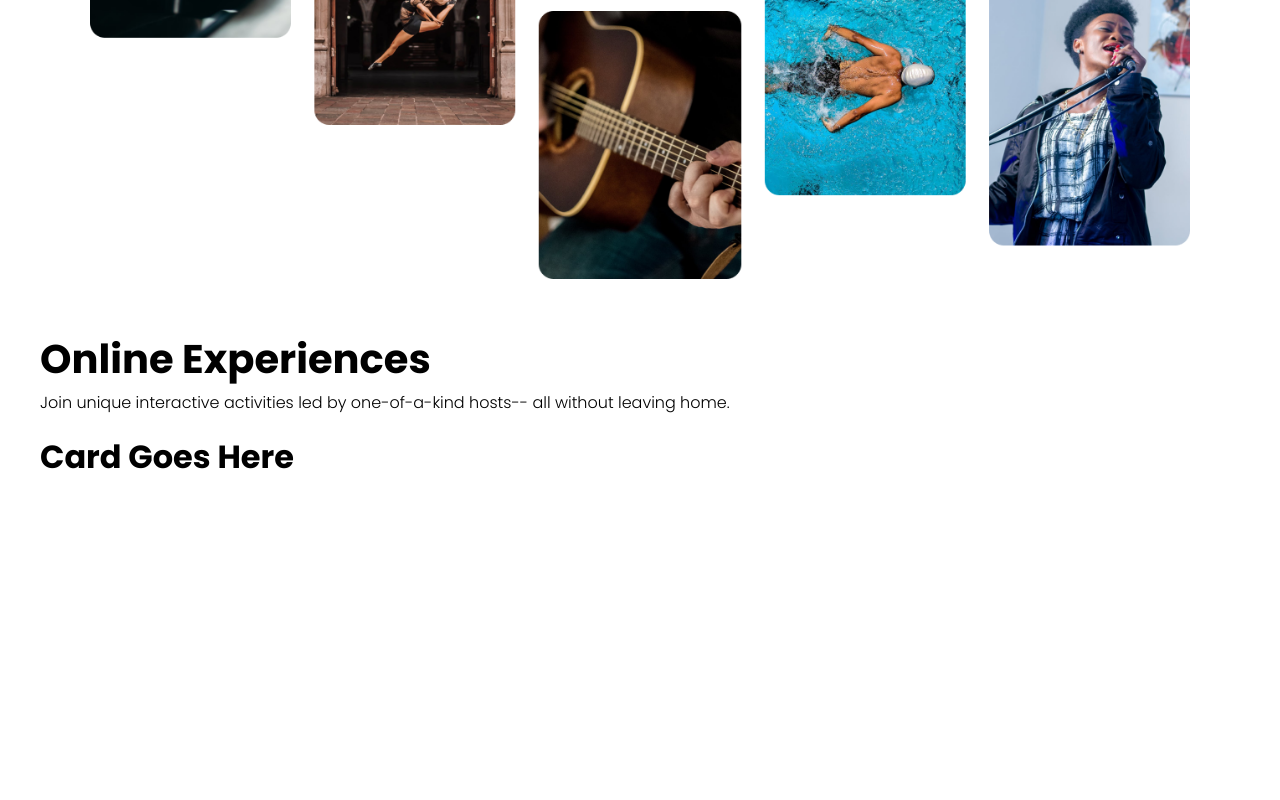
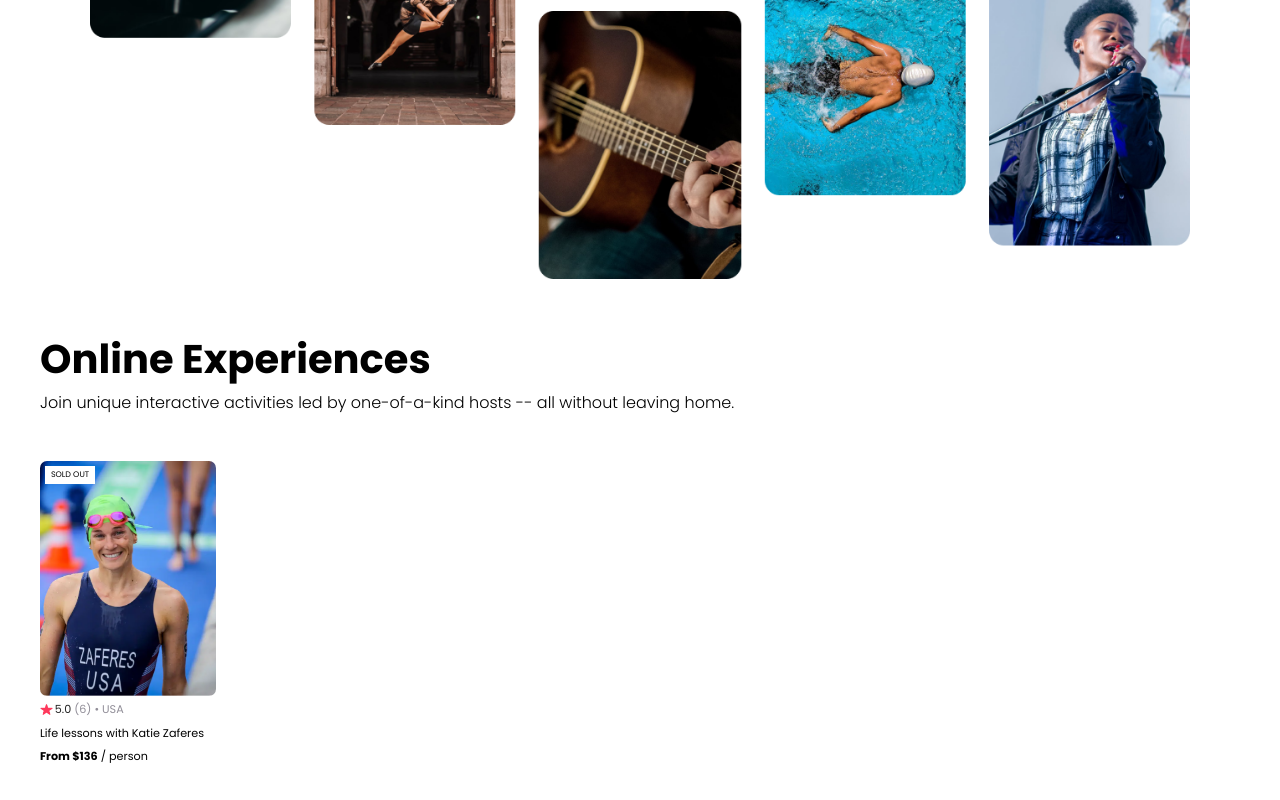
Before and after one commit to thebaiway/airbnb-clone, a React (Create React App) app: page / in a window 1280 px wide. Shown: the part 526-1326 px from the top of the page. Before the commit the page ends 1068 px from the top, so only its background shows below. Built offline with nearby package versions, Linux system fonts and the light colour scheme.

Commit message:
creating card component

```diff
--- a/src/App.css
+++ b/src/App.css
@@ -1,5 +1,7 @@
 :root {
-    --page-color: white;
+    --page-gray: #918E98;
+    --page-black: #222;
+    --page-white: #FFF;
 }
 
 * {
@@ -21,6 +23,7 @@
 
 .hero--div {
     padding: 40px;
+    margin-bottom: 50px;
 }
 
 .hero--img_div {
@@ -48,4 +51,49 @@
 .card--div {
     margin-top: -100px;
     padding: 40px;
+    font-size: 13px;
 }
+
+.card--div_img {
+    position: absolute;
+    border-radius: 7px;
+    height: 235px;
+    width: 176px;
+}
+
+.card--div_sold-out {
+    position: relative;
+    font-size: .5rem;
+    text-align: center;
+    bottom: 0px;
+    margin: 5px;
+    padding: 3px;
+    background: var(--page-white);
+    width: 50px;
+}
+
+.card--div_star {
+    display: flex;
+    align-items: center;
+    gap: 2px;
+    margin-top: 205px;
+}
+
+.card--div_star-img {
+    width: .8rem;
+}
+
+.card--div_star-desc {
+  padding-top: 1px;
+  font-size: .7rem;
+  color: var(--page-black);
+}
+
+.card--div_star-desc > scan {
+    color: var(--page-gray);
+}
+
+.card--div_price p {
+    font-size: .7rem;
+    margin-top: -5px;
+}
--- a/src/Components/Card.js
+++ b/src/Components/Card.js
@@ -1,9 +1,19 @@
-
+import cardImg from '../images/katie-zaferes.png'
+import cardStar from '../images/star.png'
 
 export default function Card () {
     return (
     <div className="card--div">
-        <h1>Card Goes Here</h1>
+            <img className="card--div_img" src={cardImg} alt=""></img>
+            <p className="card--div_sold-out">SOLD OUT</p>
+            <div className="card--div_star">
+                <img className="card--div_star-img" src={cardStar} alt=""></img>
+                <p className="card--div_star-desc">5.0<scan> (6) • USA </scan></p>
+            </div>
+            <div className="card--div_price">
+            <p>Life lessons with Katie Zaferes</p>
+            <p><b>From $136</b> / person</p>
+            </div>
     </div>
     )
 }
--- a/src/Components/Hero.js
+++ b/src/Components/Hero.js
@@ -9,7 +9,7 @@ export default function Hero () {
                 </div>
                 <div className="hero-desc_div">
                     <h1 className="hero--title">Online Experiences</h1>
-                    <p className="hero--para">Join unique interactive activities led by one-of-a-kind hosts-- all without leaving home.</p>
+                    <p className="hero--para">Join unique interactive activities led by one-of-a-kind hosts -- all without leaving home.</p>
                 </div>
             </div>
         </div>
```
